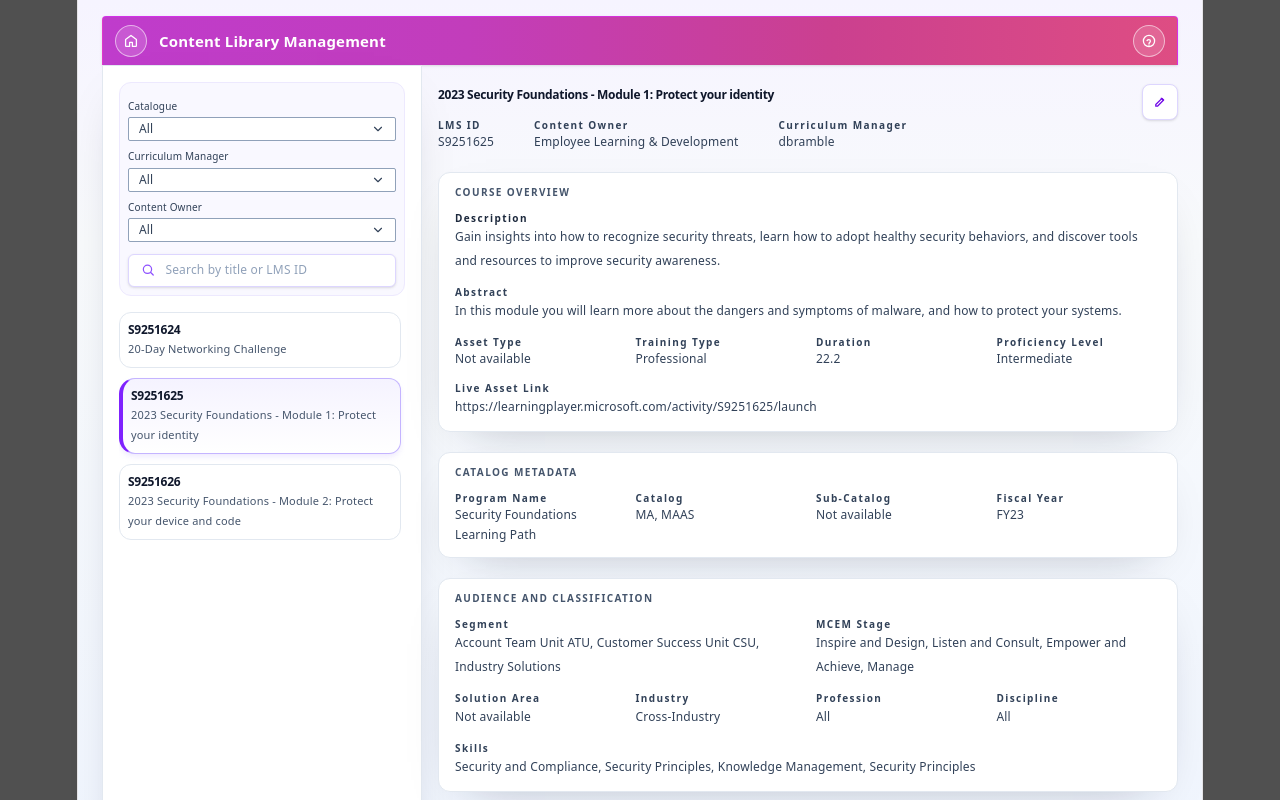
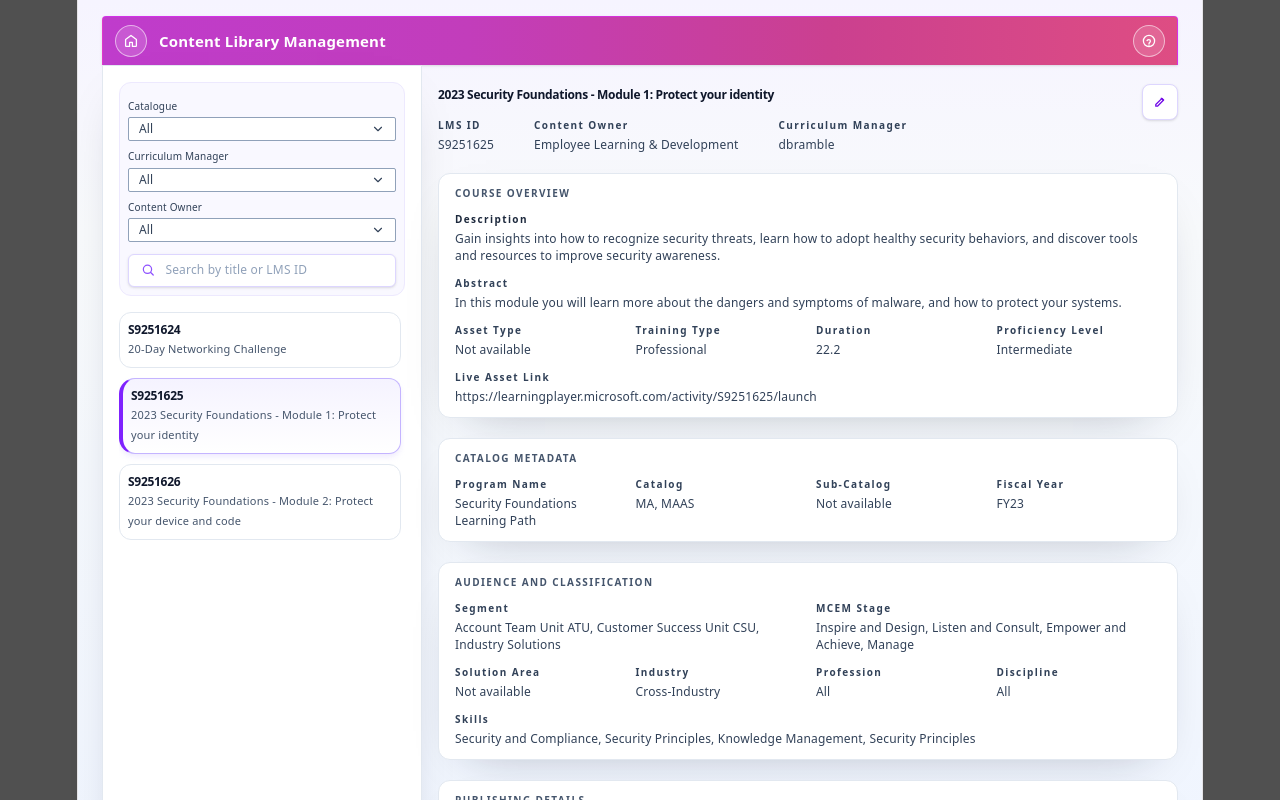
Before and after one commit to deepu-dc-1/content-library, a React (Vite) app: page /published-courses in a window 1280 px wide. Shown: the top 800 px of the page. Built offline with nearby package versions, Linux system fonts and the light colour scheme.

Commit message:
Published courses page line height changes

```diff
--- a/src/pages/PublishedCourses.jsx
+++ b/src/pages/PublishedCourses.jsx
@@ -150,8 +150,8 @@
 function DetailField({ label, value }) {
   return (
     <div>
-      <p style={{lineHeight: 'normal'}} className="text-[10px] font-semibold  tracking-[0.14em] text-slate-700">{label}</p>
-      <p className="text-[12px] leading-5 text-slate-700">{value || 'Not available'}</p>
+      <p style={{lineHeight: 'normal'}} className="text-[10px] mb-1 font-semibold  tracking-[0.14em] text-slate-700">{label}</p>
+      <p style={{lineHeight: 'normal'}} className="text-[12px] leading-5 text-slate-700">{value || 'Not available'}</p>
     </div>
   )
 }
@@ -343,12 +343,12 @@
                 <p style={{lineHeight: 'normal'}} className="mb-3 text-[10px] font-semibold uppercase tracking-[0.14em] text-slate-600">Course Overview</p>
                 <div className="">
                   <div>
-                    <p style={{lineHeight: 'normal'}} className="text-[10px] font-semibold  tracking-[0.14em] text-slate-800">Description</p>
-                    <p className="text-[12px] leading-6 text-slate-700">{valueOrFallback(selectedCourse.description)}</p>
+                    <p style={{lineHeight: 'normal'}} className="text-[10px] mb-1 font-semibold  tracking-[0.14em] text-slate-800">Description</p>
+                    <p style={{lineHeight: 'normal'}} className="text-[12px] leading-6 text-slate-700">{valueOrFallback(selectedCourse.description)}</p>
                   </div>
                   <div className='mt-3'>
-                    <p style={{lineHeight: 'normal'}} className="text-[10px] font-semibold  tracking-[0.14em] text-slate-700">Abstract</p>
-                    <p className="text-[12px] leading-6 text-slate-700">{valueOrFallback(selectedCourse.abstract)}</p>
+                    <p style={{lineHeight: 'normal'}} className="text-[10px] mb-1 font-semibold  tracking-[0.14em] text-slate-700">Abstract</p>
+                    <p style={{lineHeight: 'normal'}} className="text-[12px] leading-6 text-slate-700">{valueOrFallback(selectedCourse.abstract)}</p>
                   </div>
                 </div>
 
@@ -360,8 +360,8 @@
                 </div>
 
                 <div className="mt-3">
-                  <p style={{lineHeight: 'normal'}} className="text-[10px] font-semibold  tracking-[0.14em] text-slate-700">Live Asset Link</p>
-                  <p className="break-all text-[12px] leading-6 text-slate-700">{valueOrFallback(selectedCourse.liveAssetLink)}</p>
+                  <p style={{lineHeight: 'normal'}} className="text-[10px] mb-1 font-semibold  tracking-[0.14em] text-slate-700">Live Asset Link</p>
+                  <p style={{lineHeight: 'normal'}} className="break-all text-[12px] leading-6 text-slate-700">{valueOrFallback(selectedCourse.liveAssetLink)}</p>
                 </div>
               </article>
 
@@ -381,40 +381,40 @@
                   <p style={{lineHeight: 'normal'}} className="mb-3 text-[10px] font-semibold uppercase tracking-[0.14em] text-slate-600">Audience And Classification</p>
                   <div className="grid gap-4 md:grid-cols-4">
                     <div className='col-span-2'>
-                      <p style={{lineHeight: 'normal'}} className="text-[10px] font-semibold  tracking-[0.14em] text-slate-700">Segment</p>
-                      <p className="text-[12px] leading-6 text-slate-700">{listOrFallback(selectedCourse.segment)}</p>
+                      <p style={{lineHeight: 'normal'}} className="text-[10px] mb-1 font-semibold  tracking-[0.14em] text-slate-700">Segment</p>
+                      <p style={{lineHeight: 'normal'}} className="text-[12px] leading-6 text-slate-700">{listOrFallback(selectedCourse.segment)}</p>
                     </div>
                     <div className='col-span-2'>
-                      <p style={{lineHeight: 'normal'}} className="text-[10px] font-semibold  tracking-[0.14em] text-slate-700">MCEM Stage</p>
-                      <p className="text-[12px] leading-6 text-slate-700">{listOrFallback(selectedCourse.mcemStage)}</p>
+                      <p style={{lineHeight: 'normal'}} className="text-[10px] mb-1 font-semibold  tracking-[0.14em] text-slate-700">MCEM Stage</p>
+                      <p style={{lineHeight: 'normal'}} className="text-[12px] leading-6 text-slate-700">{listOrFallback(selectedCourse.mcemStage)}</p>
                     </div>
                   </div>
                   <div className="mt-3 grid gap-4 md:grid-cols-4">
                     <div>
-                      <p style={{lineHeight: 'normal'}} className="text-[10px] font-semibold  tracking-[0.14em] text-slate-700">Solution Area</p>
-                      <p className="text-[12px] leading-6 text-slate-700">{listOrFallback(selectedCourse.solutionArea)}</p>
+                      <p style={{lineHeight: 'normal'}} className="text-[10px] mb-1 font-semibold  tracking-[0.14em] text-slate-700">Solution Area</p>
+                      <p style={{lineHeight: 'normal'}} className="text-[12px] leading-6 text-slate-700">{listOrFallback(selectedCourse.solutionArea)}</p>
                     </div>
 
                     <div>
-                      <p style={{lineHeight: 'normal'}} className="text-[10px] font-semibold  tracking-[0.14em] text-slate-700">Industry</p>
-                      <p className="text-[12px] leading-6 text-slate-700">{listOrFallback(selectedCourse.industry)}</p>
+                      <p style={{lineHeight: 'normal'}} className="text-[10px] mb-1 font-semibold  tracking-[0.14em] text-slate-700">Industry</p>
+                      <p style={{lineHeight: 'normal'}} className="text-[12px] leading-6 text-slate-700">{listOrFallback(selectedCourse.industry)}</p>
                     </div>
 
                     <div>
-                      <p style={{lineHeight: 'normal'}} className="text-[10px] font-semibold  tracking-[0.14em] text-slate-700">Profession</p>
-                      <p className="text-[12px] leading-6 text-slate-700">{listOrFallback(selectedCourse.profession)}</p>
+                      <p style={{lineHeight: 'normal'}} className="text-[10px] mb-1 font-semibold  tracking-[0.14em] text-slate-700">Profession</p>
+                      <p style={{lineHeight: 'normal'}} className="text-[12px] leading-6 text-slate-700">{listOrFallback(selectedCourse.profession)}</p>
                     </div>
 
                     <div>
-                      <p style={{lineHeight: 'normal'}} className="text-[10px] font-semibold  tracking-[0.14em] text-slate-700">Discipline</p>
-                      <p className="text-[12px] leading-6 text-slate-700">{listOrFallback(selectedCourse.discipline)}</p>
+                      <p style={{lineHeight: 'normal'}} className="text-[10px] mb-1 font-semibold  tracking-[0.14em] text-slate-700">Discipline</p>
+                      <p style={{lineHeight: 'normal'}} className="text-[12px] leading-6 text-slate-700">{listOrFallback(selectedCourse.discipline)}</p>
                     </div>
                   </div>
 
                   <div className="mt-3">
                     <div className="mt-3">
-                      <p style={{lineHeight: 'normal'}} className="text-[10px] font-semibold  tracking-[0.14em] text-slate-700">Skills</p>
-                      <p className="text-[12px] leading-6 text-slate-700">{listOrFallback(selectedCourse.skills)}</p>
+                      <p style={{lineHeight: 'normal'}} className="text-[10px] mb-1 font-semibold  tracking-[0.14em] text-slate-700">Skills</p>
+                      <p style={{lineHeight: 'normal'}} className="text-[12px] leading-6 text-slate-700">{listOrFallback(selectedCourse.skills)}</p>
                     </div>
                   </div>
                 </div>
@@ -428,8 +428,8 @@
                 </div>
 
                 <div className="mt-3">
-                  <p style={{lineHeight: 'normal'}} className="text-[10px] font-semibold  tracking-[0.14em] text-slate-700">Comments</p>
-                  <p className="text-[12px] leading-6 text-slate-700">{valueOrFallback(selectedCourse.comments)}</p>
+                  <p style={{lineHeight: 'normal'}} className="text-[10px] mb-1 font-semibold  tracking-[0.14em] text-slate-700">Comments</p>
+                  <p style={{lineHeight: 'normal'}} className="text-[12px] leading-6 text-slate-700">{valueOrFallback(selectedCourse.comments)}</p>
                 </div>
               </article>
               </>
```
